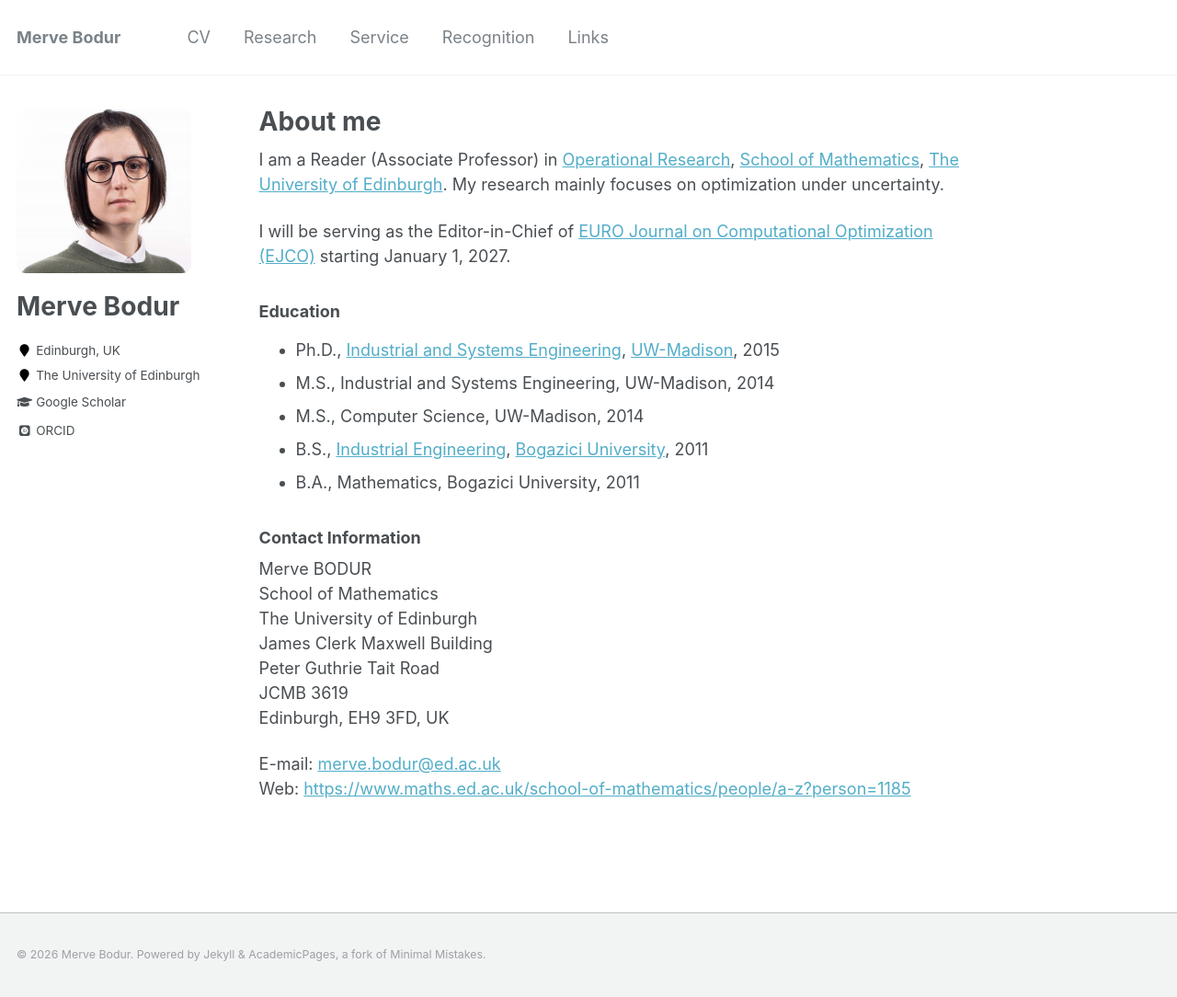
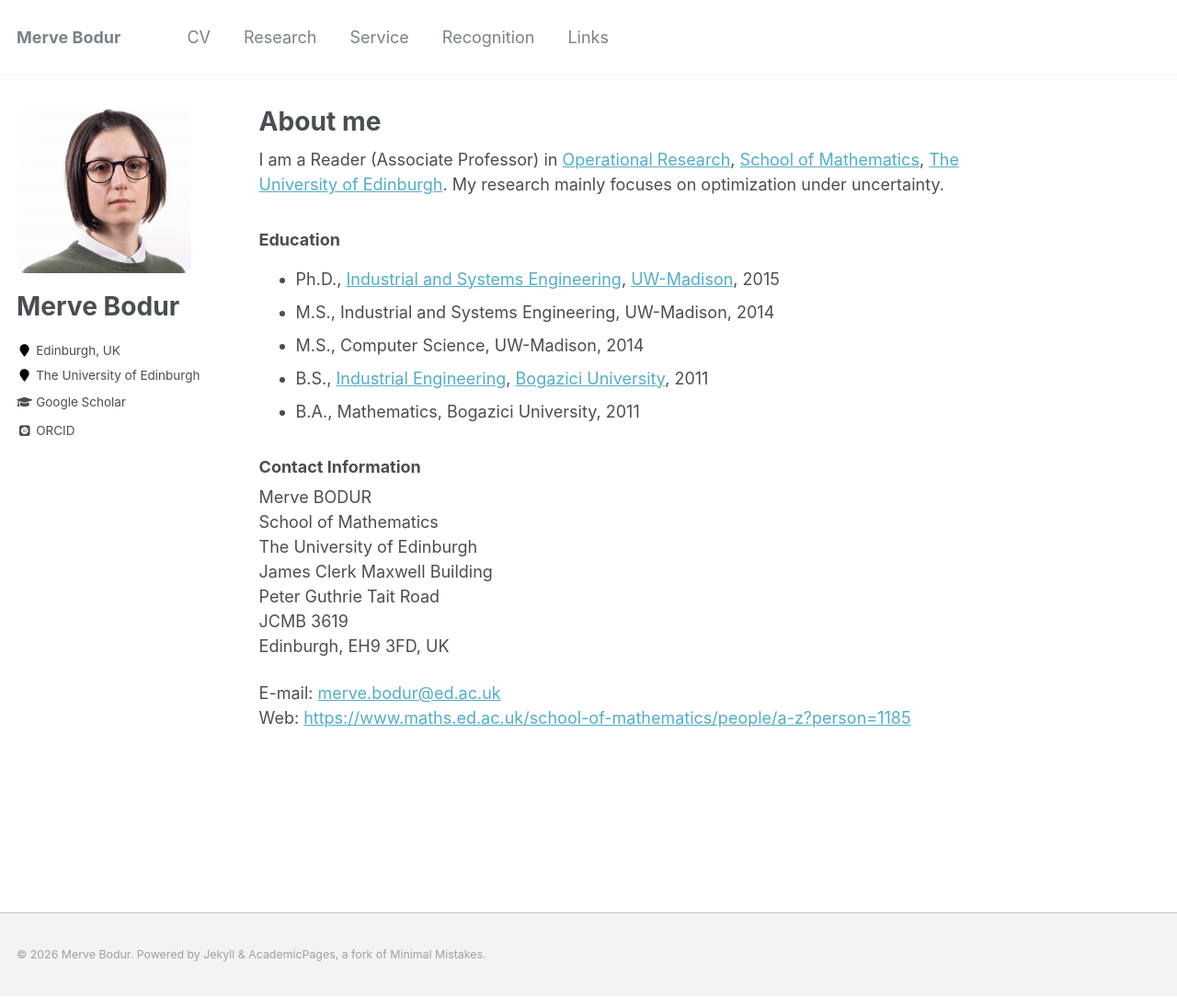
Before and after one commit to mervebodur/mervebodur.github.io, a Jekyll site: the page built from _pages/about.md, in a window 1280 px wide and 1084 px high. Shown: the whole window at 92% size. Built offline with Jekyll 4.4.1, drawn with Linux system fonts in a browser that asks for light colours; some web fonts are replaced.

Commit message:
Update about.md

```diff
--- a/_pages/about.md
+++ b/_pages/about.md
@@ -9,7 +9,7 @@ redirect_from:
 ---
 I am a Reader (Associate Professor) in [Operational Research](https://www.maths.ed.ac.uk/school-of-mathematics/research/data-decisions/optimization-and-operational-research), [School of Mathematics](https://www.maths.ed.ac.uk/school-of-mathematics), [The University of Edinburgh](https://www.ed.ac.uk/). My research mainly focuses on optimization under uncertainty.
 
-I will be serving as the Editor-in-Chief of [EURO Journal on Computational Optimization (EJCO)](https://www.sciencedirect.com/journal/euro-journal-on-computational-optimization) starting January 1, 2027.
+<!-- I will be serving as the Editor-in-Chief of [EURO Journal on Computational Optimization (EJCO)](https://www.sciencedirect.com/journal/euro-journal-on-computational-optimization) starting January 1, 2027. -->
 
 ### Education
 - Ph.D., [Industrial and Systems Engineering](https://engineering.wisc.edu/departments/industrial-systems-engineering/), [UW-Madison](https://www.wisc.edu/), 2015
```
